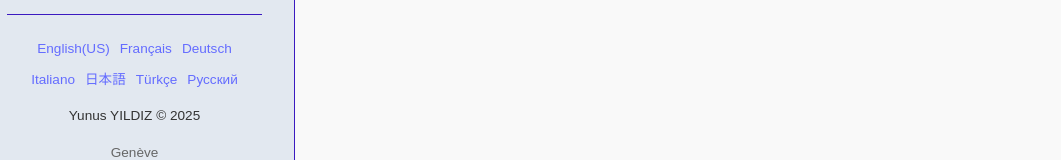
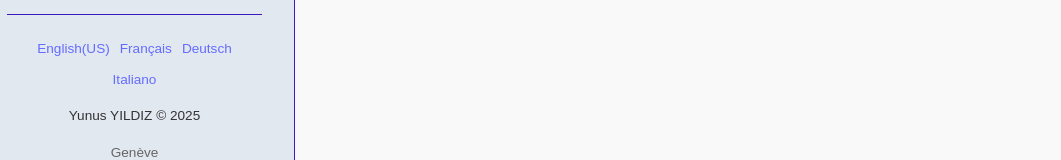
Before and after one commit to yunusyildiz-ch/my-portfolio, a React (Vite) app: page /contact in a window 1280 px wide. Shown: the part 573-733 px from the top of the page, without its empty margins (25-1086 px from the left). Built offline with nearby package versions, Linux system fonts and the light colour scheme.

Commit message:
update: languages

```diff
--- a/src/components/Footer.jsx
+++ b/src/components/Footer.jsx
@@ -5,7 +5,7 @@ const Footer = () => {
   return (
     <footer className="sidebar-footer">
       <ul className="footer-languages">
-        <li>
+      <li>
           <Link to="#">English(US)</Link>
         </li>
         <li>
@@ -17,15 +17,6 @@ const Footer = () => {
         <li>
           <Link to="#">Italiano</Link>
         </li>
-        <li>
-          <Link to="#">日本語</Link>
-        </li>
-        <li>
-          <Link to="#">Türkçe</Link>
-        </li>
-        <li>
-          <Link to="#">Русский</Link>
-        </li>
       </ul>
       <div className="footer-texts">
         <p className="footer-copyright">Yunus YILDIZ &copy; 2025</p>
--- a/src/pages/Contact.jsx
+++ b/src/pages/Contact.jsx
@@ -17,7 +17,7 @@ const Contact = () => {
         <a href="https://github.com/yunusyildiz-ch" className="contact-link" target="_blank" rel="noopener noreferrer">
           <FaGithub size={30} style={{ color: '#333' }} />
         </a>
-        <a href="https://yunusyildiz-portfolio.netlify.app/" className="contact-link" target="_blank" rel="noopener noreferrer">
+        <a href="https://yunusyildiz.ch/" className="contact-link" target="_blank" rel="noopener noreferrer">
           <TbWorldWww size={35} style={{ color: '#f06209' }} />
         </a>
       </div>
--- a/src/pages/Home.jsx
+++ b/src/pages/Home.jsx
@@ -25,7 +25,7 @@ const Home = () => {
           <FaGithub size={30} style={{ color: '#333',marginRight: '20px' }} />
         </a>
 
-        <a href="https://yunusyildiz-portfolio.netlify.app/" target="_blank" rel="noopener noreferrer"><TbWorldWww size={35} style={{ color: '#f06209' }} /></a>
+        <a href="https://yunusyildiz.ch/" target="_blank" rel="noopener noreferrer"><TbWorldWww size={35} style={{ color: '#f06209' }} /></a>
       </div>
     </div>
   );
```
